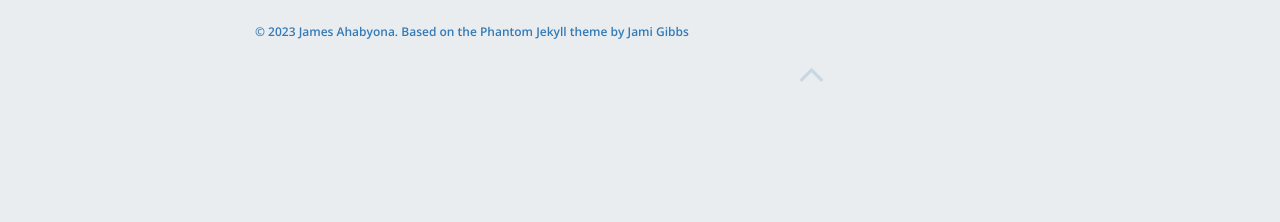
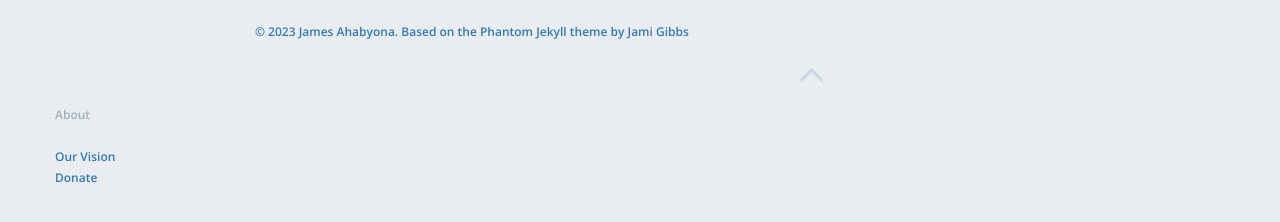
Before and after one commit to mariaelenaguer/mariaelenaguer.github.io, a Jekyll site: the page built from index.html, in a window 1280 px wide and 900 px high, scrolled down 1997 px. Shown: the part 220-442 px from the top of the window. Built offline with Jekyll 4.4.1, drawn with Linux system fonts in a browser that asks for light colours; nearby versions of some CDN libraries; the list of posts is cut into pages by our own code.

Commit message:
Update footer.html

```diff
--- a/_includes/footer.html
+++ b/_includes/footer.html
@@ -52,6 +52,13 @@
             </a>
           </div>
         </div>
+        <div class="fe-block fe-block-624df6823b479911207c47e6"><div class="sqs-block html-block sqs-block-html" data-block-type="2" id="block-624df6823b479911207c47e6"><div class="sqs-block-content">
+
+      <div class="sqs-html-content">
+       <p class="sqsrte-large" style="white-space:pre-wrap;">About</p><p class="" style="white-space:pre-wrap;"><a href="/our-vision">Our Vision</a><br><a href="/donate">Donate</a>﻿</p>
+</div>
+</div>
+
     </footer>
   </div><!-- .main.container -->
 
```
